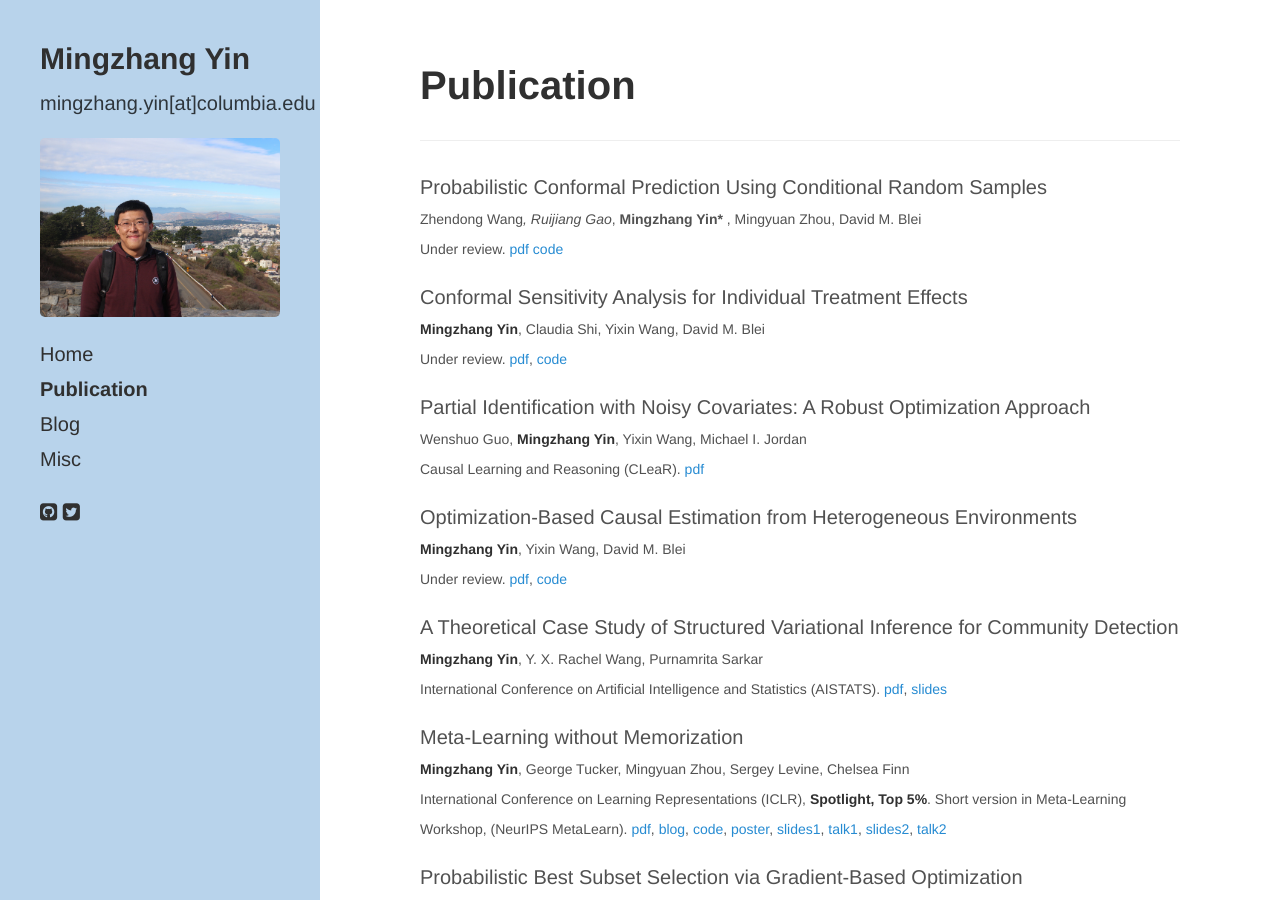
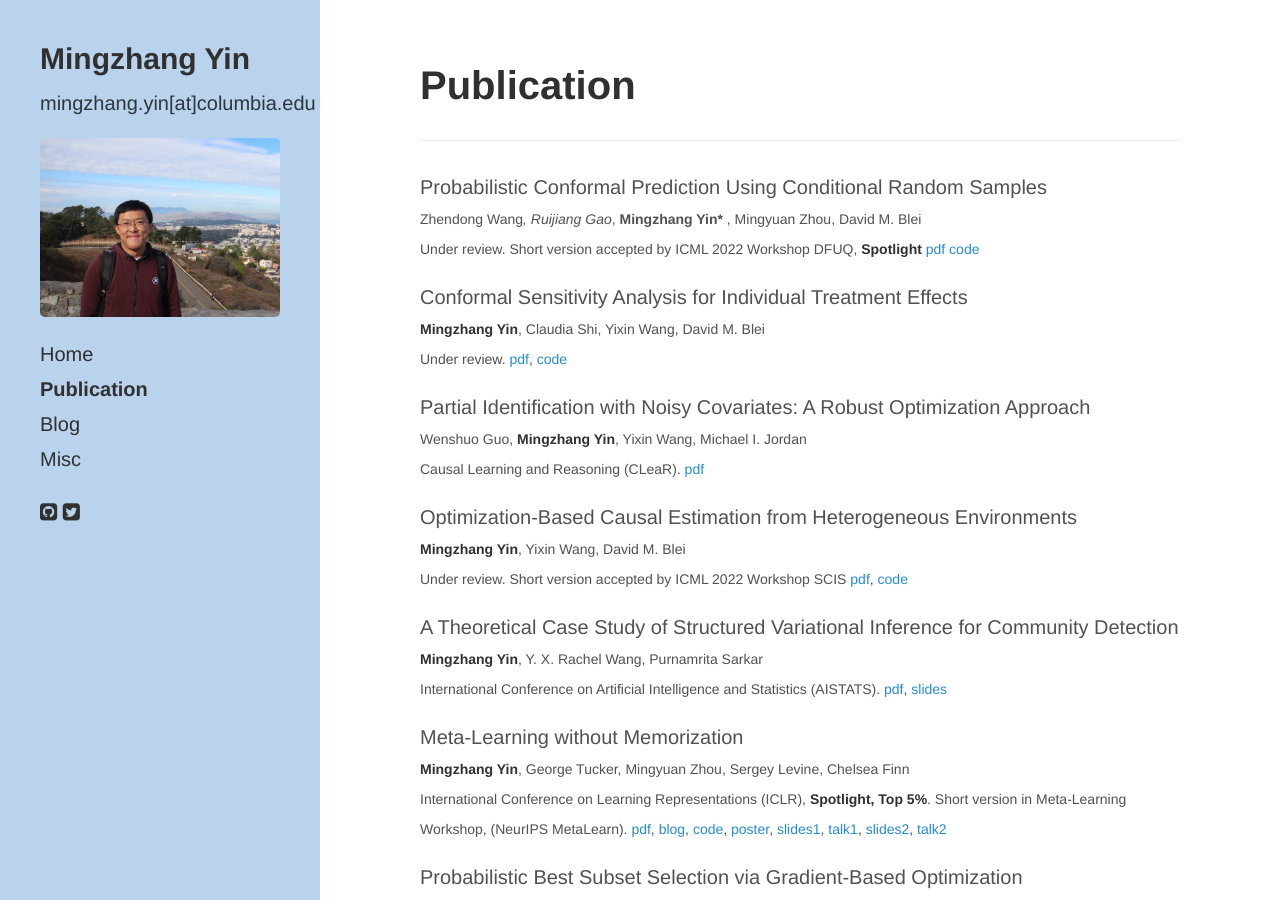
Before and after one commit to mingzhang-yin/mingzhang-yin.github.io, a Jekyll site: the page built from b-publications.md, in a window 1280 px wide and 900 px high. Built offline with Jekyll 4.4.1, drawn with Linux system fonts in a browser that asks for light colours; nearby versions of some CDN libraries; a style sheet for code colours, icons or effects is not loaded.

Commit message:
Update b-publications.md

```diff
--- a/b-publications.md
+++ b/b-publications.md
@@ -11,7 +11,7 @@
 -->
 
 Probabilistic Conformal Prediction Using Conditional Random Samples
-<br> <span style="font-size:14px">  Zhendong Wang*, Ruijiang Gao*, <b>Mingzhang Yin* </b>, Mingyuan Zhou, David M. Blei   <br> Under review. [pdf](https://arxiv.org/pdf/2206.06584.pdf) [code](https://github.com/Zhendong-Wang/Probabilistic-Conformal-Prediction)
+<br> <span style="font-size:14px">  Zhendong Wang*, Ruijiang Gao*, <b>Mingzhang Yin* </b>, Mingyuan Zhou, David M. Blei   <br> Under review. Short version accepted by ICML 2022 Workshop DFUQ, **Spotlight** [pdf](https://arxiv.org/pdf/2206.06584.pdf) [code](https://github.com/Zhendong-Wang/Probabilistic-Conformal-Prediction)
 
 Conformal Sensitivity Analysis for Individual Treatment Effects
 <br> <span style="font-size:14px">  **Mingzhang Yin**, Claudia Shi, Yixin Wang, David M. Blei  <br> Under review. [pdf](https://arxiv.org/pdf/2112.03493.pdf), [code](https://github.com/mingzhang-yin/Conformal-sensitivity-analysis)
@@ -21,7 +21,7 @@
 
 
 Optimization-Based Causal Estimation from Heterogeneous Environments
-<br> <span style="font-size:14px">  **Mingzhang Yin**, Yixin Wang, David M. Blei  <br> Under review. [pdf](https://arxiv.org/pdf/2109.11990.pdf), [code](https://github.com/mingzhang-yin/CoCo)
+<br> <span style="font-size:14px">  **Mingzhang Yin**, Yixin Wang, David M. Blei  <br> Under review. Short version accepted by ICML 2022 Workshop SCIS [pdf](https://arxiv.org/pdf/2109.11990.pdf), [code](https://github.com/mingzhang-yin/CoCo)
 
 
 A Theoretical Case Study of Structured Variational Inference for Community Detection
```
